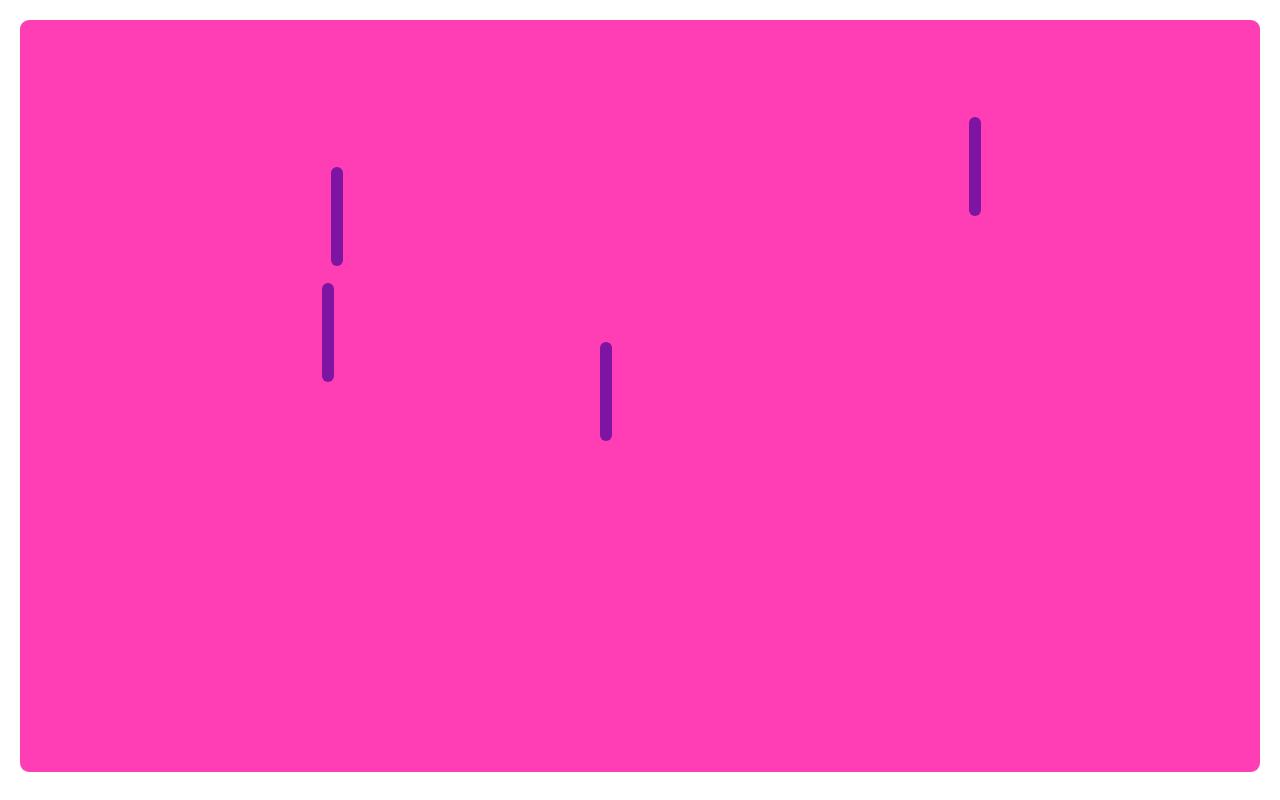
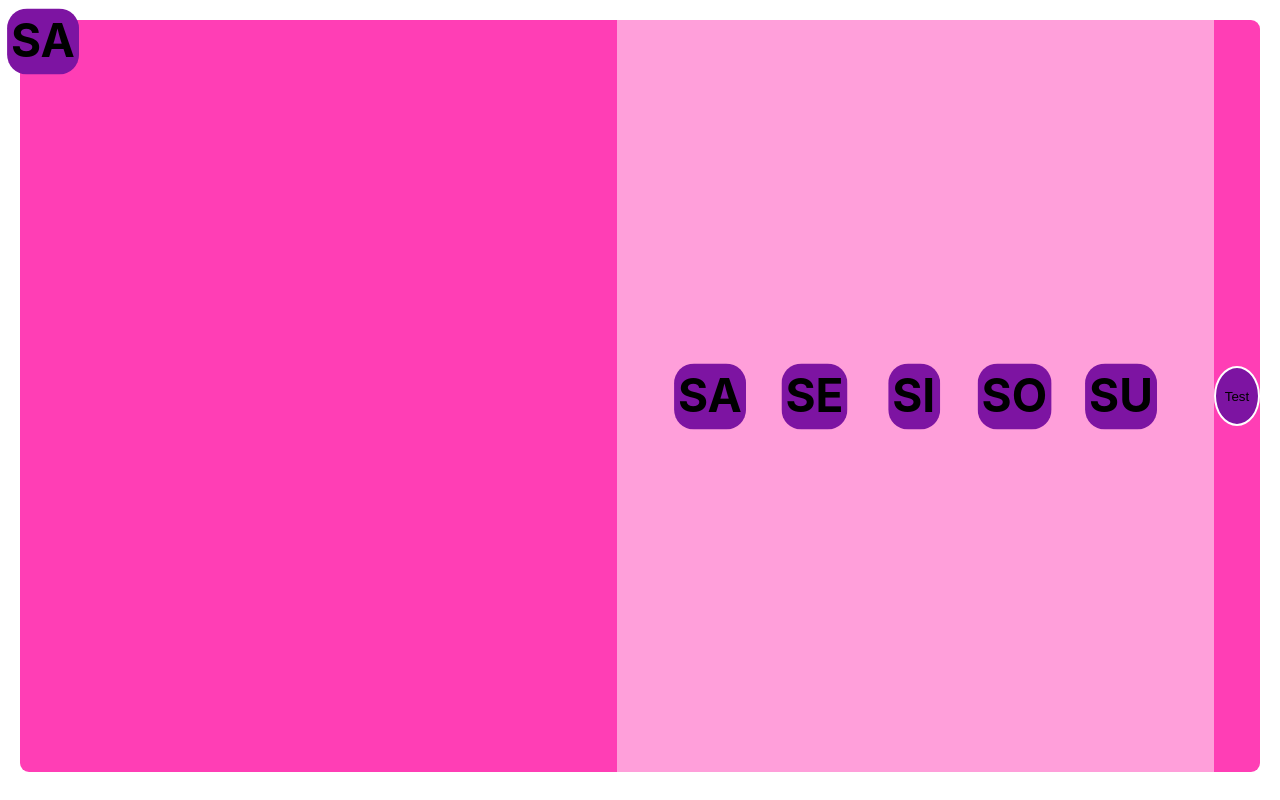
Before and after one commit to juanpa77/App-learning-kids, a Next.js app: page /chooseCorrectWord in a window 1280 px wide. Built offline with nearby package versions, Linux system fonts and the light colour scheme.

Commit message:
add styled and change to retourn the useWords now return to array words

```diff
--- /dev/null
+++ b/components/Card/wrapper.tsx
@@ -0,0 +1,16 @@
+import styled from '@emotion/styled'
+
+type Props = {
+  width?: string
+  height?: string
+  opacity?: string
+}
+
+const WrapperCard = styled('div')`
+  display: flex;
+  background-color: ${(props) => props.color};
+  width: ${(props: Props) => props.width};
+  height: ${(props: Props) => props.height};
+  padding: 5px;
+`
+export default WrapperCard
--- a/components/Word/index.tsx
+++ b/components/Word/index.tsx
@@ -1,3 +1,4 @@
+import { MouseEvent } from 'react'
 import { randomNumberbetween } from '../../services/math'
 import Word, { Wrapper } from './styled'
 import { wordAnimate } from './variants'
@@ -8,15 +9,18 @@ type Props = {
   x?: number
   y?: number
   isOnScreen: boolean
+  variantAnimate?: any
+  onClick?: (event: MouseEvent<HTMLDivElement>) => void
 }
 
-const MoleWord = ({ word, area, x, y, isOnScreen }: Props) => {
+const MoleWord = ({ word, area, x, y, isOnScreen, onClick, variantAnimate }: Props) => {
   return (
     <Wrapper area={area} color='#7d14a2'
     custom={[randomNumberbetween(50, 500), randomNumberbetween(400, 100)]}
     initial={'initial'}
-    animate= {isOnScreen ? 'open' : 'closed'}
-    variants={wordAnimate}
+    animate= {isOnScreen ? 'show' : 'hident'}
+    variants={variantAnimate}
+    onClick={onClick}
     >
       <Word>{word}</Word>
     </Wrapper>
--- a/components/Word/variants.ts
+++ b/components/Word/variants.ts
@@ -5,7 +5,7 @@ export const wordAnimate = {
     y: 600,
     x: 0
   },
-  open: ([x, y]) => ({
+  show: ([x, y]) => ({
     opacity: 1,
     scale: 3,
     y,
@@ -20,7 +20,7 @@ export const wordAnimate = {
       x: 100
     }
   }),
-  closed: {
+  hident: {
     opacity: 0,
     y: 600,
     x: 0,
@@ -29,3 +29,15 @@ export const wordAnimate = {
     }
   }
 }
+
+export const showOption = {
+  show: {
+    opacity: 1,
+    scale: 2
+    /* animate: {
+    } */
+  },
+  hident: {
+    opacity: 0
+  }
+}
--- a/hooks/useWords.tsx
+++ b/hooks/useWords.tsx
@@ -1,4 +1,5 @@
 import { useState } from 'react'
+import randomNumber from '../services/math'
 import { getWordBySyllable, factoryWords, getMonoSyllable, factoryRandomSyllable } from '../services/syllablesFactory'
 import useLevel from './useContextLevel'
 
@@ -7,7 +8,7 @@ const useWords = () => {
   const [isOnScreen, setIsOnScreen] = useState<boolean>(false)
   const offScreen = () => setIsOnScreen(false)
   const [words, setWords] = useState<string[]>(getMonoSyllable)
-  const [word, setWord] = useState('')
+  const [word, setWord] = useState(words[randomNumber(words.length)])
   const [indexWords, setindexWords] = useState(0)
   // const [syllable, setsyllable] = useState<string[]>(getMonoSyllable)
 
@@ -49,7 +50,7 @@ const useWords = () => {
     }
   }
 
-  return [word, words, nextWord, isOnScreen, offScreen] as const
+  return { word, words, newWords, nextWord, isOnScreen, offScreen }
 }
 
 export default useWords
--- a/pages/chooseCorrectWord/index.tsx
+++ b/pages/chooseCorrectWord/index.tsx
@@ -1,21 +1,49 @@
 import AppLayout from '../../components/AppLayout'
+import Button from '../../components/Button/styled'
 import MoleWord from '../../components/Word'
 import useWords from '../../hooks/useWords'
-import { WrapperWords } from '../learnToRead/styled'
+import randomNumber from '../../services/math'
+import { WordsOptionWrapper, WrapperWord, WrapperWords } from '../chooseCorrectWord/styled'
+import { MouseEvent } from 'react'
+import { showOption } from '../../components/Word/variants'
+import WrapperCard from '../../components/Card/wrapper'
 
 export default function ChooseCorrectWord () {
-  const optionNumber = 4
+  const { words, newWords, isOnScreen, offScreen } = useWords()
+  const optionNumber = 5
+  const word = words[randomNumber(words.length)]
+  const isRightChoice = (evnt: MouseEvent<HTMLDivElement>) => {
+    if (evnt.currentTarget.textContent === word) newWords()
+    // return false
+  }
 
-  const [word, nextWord, isOnScreen, offScreen] = useWords()
+  const start = () => {
+    console.log(words, isRightChoice)
+    newWords()
+    // setWord(words[randomNumber(words.length)])
+  }
 
   return (
     <AppLayout>
       <WrapperWords>
-        {[...Array(optionNumber)].map((i) => {
-          return (
-            <MoleWord key={i} word={''} area={word} isOnScreen={true} />
-          )
-        })}
+        <WrapperWord width='70%'>
+          <MoleWord word={word} area={'W'} isOnScreen={true} variantAnimate={showOption}/>
+        </WrapperWord>
+        <WordsOptionWrapper color='#FFFFFF80' width='70%'>
+          {[...Array(optionNumber)].map((option, i) => {
+            return (
+              <MoleWord
+                key={i}
+                word={words[i]}
+                area={'O'}
+                isOnScreen={true}
+                onClick={isRightChoice}
+                variantAnimate={showOption}
+                />
+            )
+          })}
+        </WordsOptionWrapper>
+        <Button onClick={start}>Test</Button>
       </WrapperWords>
     </AppLayout>
   )
--- /dev/null
+++ b/pages/chooseCorrectWord/styled.tsx
@@ -0,0 +1,22 @@
+import styled from '@emotion/styled'
+import { motion } from 'framer-motion'
+import WrapperCard from '../../components/Card/wrapper'
+import { border, colors } from '../../theme/colors'
+
+export const WrapperWords = styled(motion.div)`
+display: flex;
+height: 94vh;
+width: 100%;
+border-radius: ${border};
+background-color: ${colors.backGround};
+`
+
+export const WrapperWord = styled(WrapperCard)`
+
+`
+
+export const WordsOptionWrapper = styled(WrapperCard)`
+  display: flex;
+  justify-content: space-evenly;
+  align-items: center;
+`
--- a/theme/colors.ts
+++ b/theme/colors.ts
@@ -4,3 +4,5 @@ export const colors = {
   backGround: '#ff3eb5',
   darkTransparency: '#6b618b64'
 }
+
+export const border = '9px'
```
